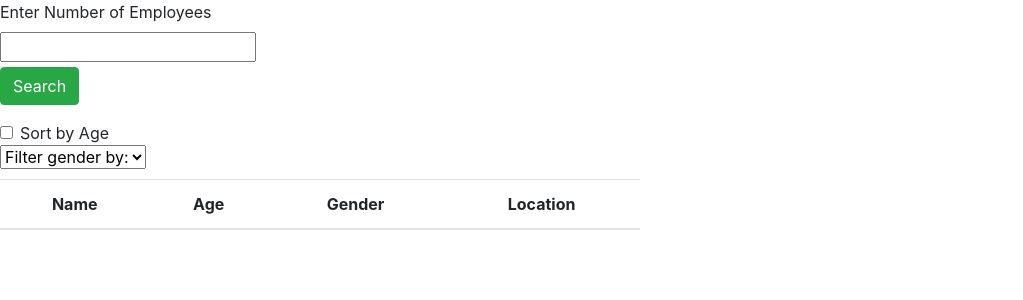
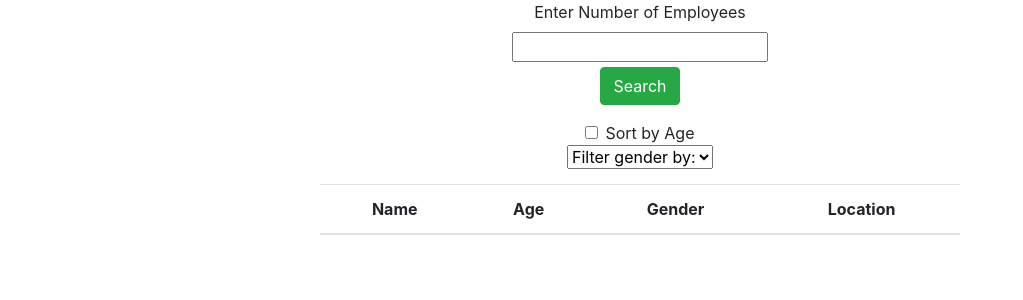
Before and after one commit to jamesleitschuh02/Employee-Directory, a React (Create React App) app in the folder employeeapp/: page / in a window 1280 px wide. Shown: the top 300 px of the page, without its empty margins (0-1023 px from the left). Built offline with nearby package versions, Linux system fonts and the light colour scheme.

Commit message:
css changes

```diff
--- a/employeeapp/src/pages/Search/index.css
+++ b/employeeapp/src/pages/Search/index.css
@@ -1,5 +1,13 @@
 .employeeTable{
     width: 50%;
     text-align: center;
-    margin-top: 10px;
+    margin-top: 15px;
+    margin:auto;
 }
+
+.searchForum{
+    width: 50%;
+    text-align: center;
+    margin:auto;
+    margin-bottom: 15px;
+}
--- a/employeeapp/src/pages/Search/index.js
+++ b/employeeapp/src/pages/Search/index.js
@@ -65,7 +65,7 @@ function Search(){
 
     return (
         <>
-            <div>
+            <div className="searchForum">
                 <SearchForm
                     results={search}
                     handleFormSubmit={handleFormSubmit}
```
